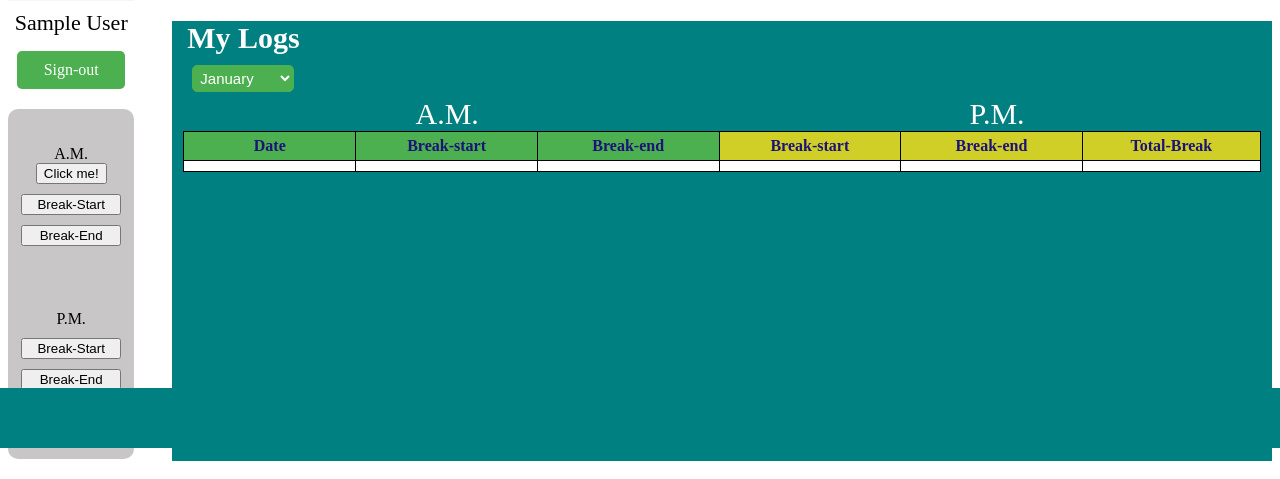
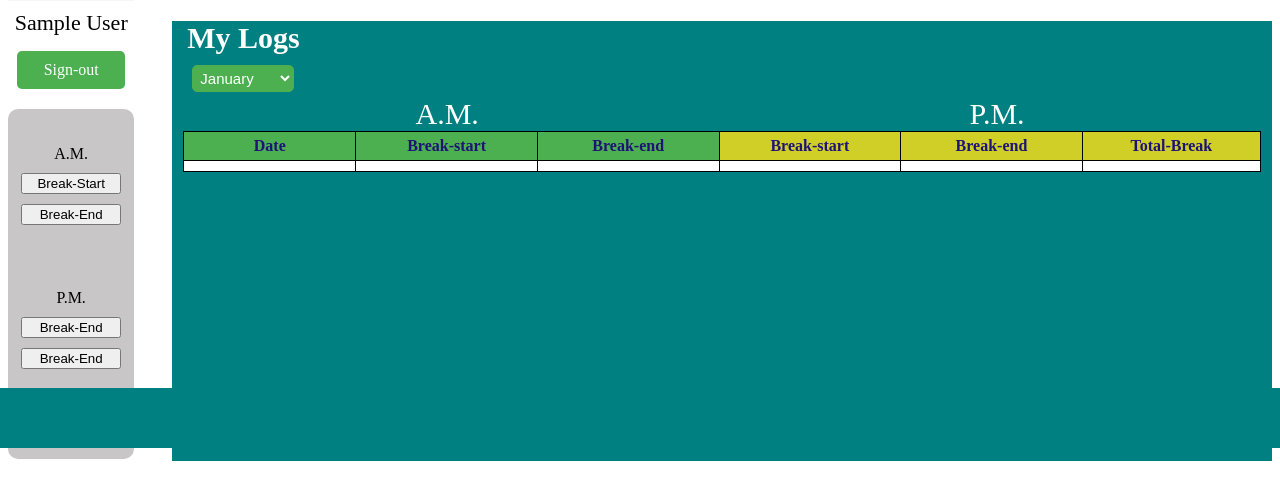
Before and after one commit to tedtyrone31/TKS_Test2, a PHP site: page / in a window 1280 px wide. Shown: the part 352-831 px from the top of the page. Run offline with PHP 8.4, Linux system fonts and the light colour scheme; the visitor is signed in with stand-in values (Sample User, id 1); tables that the repository leaves empty or names only in its code hold one stand-in row (values such as "Sample post"); lists and menus that the app fills with data are empty.

Commit message:
databreaks problem

```diff
--- a/login_folder/index.php
+++ b/login_folder/index.php
@@ -27,12 +27,44 @@
 //                  }
 //                 save to database
 
-if(isset($_POST['click']))
+if(isset($_POST['dateToday']))
 {
-    $date_clicked = date('Y-m-d H:i:s');;
+    date_default_timezone_set("Asia/Manila");
+    $date_clicked = date('Y-m-d');
+    $break1 = date('h:i:s');
 
 
-    $query = "Insert into test(break1) VALUES ('$date_clicked')";
+    $query = "Insert into users_break (dateToday,breakStart_AM) VALUES ('$date_clicked','$break1')";
+    mysqli_query($con, $query);
+
+}
+if(isset($_POST['break2']))
+{
+    date_default_timezone_set("Asia/Manila");
+    $break2 = date('h:i:s');
+
+
+    $query = "Insert into users_break (breakEnd_AM) VALUES ('$break2')";
+    mysqli_query($con, $query);
+
+}
+if(isset($_POST['break3']))
+{
+    date_default_timezone_set("Asia/Manila");
+    $break3 = date('h:i:s');
+
+
+    $query = "Insert into users_break (breakStart_PM) VALUES ('$break3')";
+    mysqli_query($con, $query);
+
+}
+if(isset($_POST['break4']))
+{
+    date_default_timezone_set("Asia/Manila");
+    $break4 = date('h:i:s');
+
+
+    $query = "Insert into users_break (breakEND_PM) VALUES ('$break4')";
     mysqli_query($con, $query);
 
 }
@@ -72,15 +104,26 @@
                        <!-- <form method="$_POST" action="">
                        <input type="time" name="break1" value="<?php date('Y-m-d H:i:s')?>">
                        <input type="submit" value="submit"> -->
-                       <form action="" method="post">
-                         <button name="click" class="click">Click me!</button>
-                     </form>
-                       <button type="button" onclick="breakstartAM()" class="break-buttons">Break-Start</button>
-                       <button type="button"  onclick="breakendAM()" class="break-buttons">Break-End</button>
-                       <br><br><br>
+                       <!-- <form action="" method="post">
+                         <button name="dateToday" class="click">Click me!</button>
+                     </form> -->
+                        <form action="" method="post">
+                       <button name= "dateToday" class="break-buttons">Break-Start</button>
+                       <!-- <button type="button" onclick="breakstartAM()" class="break-buttons">Break-Start</button> -->
+                       <!-- <button type="button"  onclick="breakendAM()" class="break-buttons">Break-End</button> -->
+                    </form>
+                    <form method="post">
+                       <button name= "break2" class="break-buttons">Break-End</button>
+                    </form> <br><br><br>
                        <label>P.M.</label>
-                       <button type="button"  onclick="breakstartPM()" class="break-buttons">Break-Start</button>
-                       <button type="button"  onclick="breakendPM()" class="break-buttons">Break-End</button>
+                       <form method="post">
+                       <button name= "break3" class="break-buttons">Break-End</button>
+                    </form>
+                    <form method="post">
+                       <button name= "break4" class="break-buttons">Break-End</button>
+                    </form>
+                       <!-- <button type="button"  onclick="breakstartPM()" class="break-buttons">Break-Start</button>
+                       <button type="button"  onclick="breakendPM()" class="break-buttons">Break-End</button> -->
                        </form>
                     </div>
             </div>
@@ -140,7 +183,7 @@
 // date_default_timezone_set("Asia/Manila");
 // echo date('h:i:s A');
 // ?>
-                        <td id="break1" name= "break1" aria-valuemax=""></td>
+                        <td id="break1" value="<?php ?>"></td>
                         <td id="break2" name= "break2"></td>
                         <td id="break3" name= "break3"></td>
                         <td id="break4" name= "break4"></td>
--- a/login_folder/sign-up.php
+++ b/login_folder/sign-up.php
@@ -32,8 +32,6 @@
                 mysqli_query($con, $query);
                 // header("Location: login.php");
                 messagebox();
-
-
 
             }
             else
```
